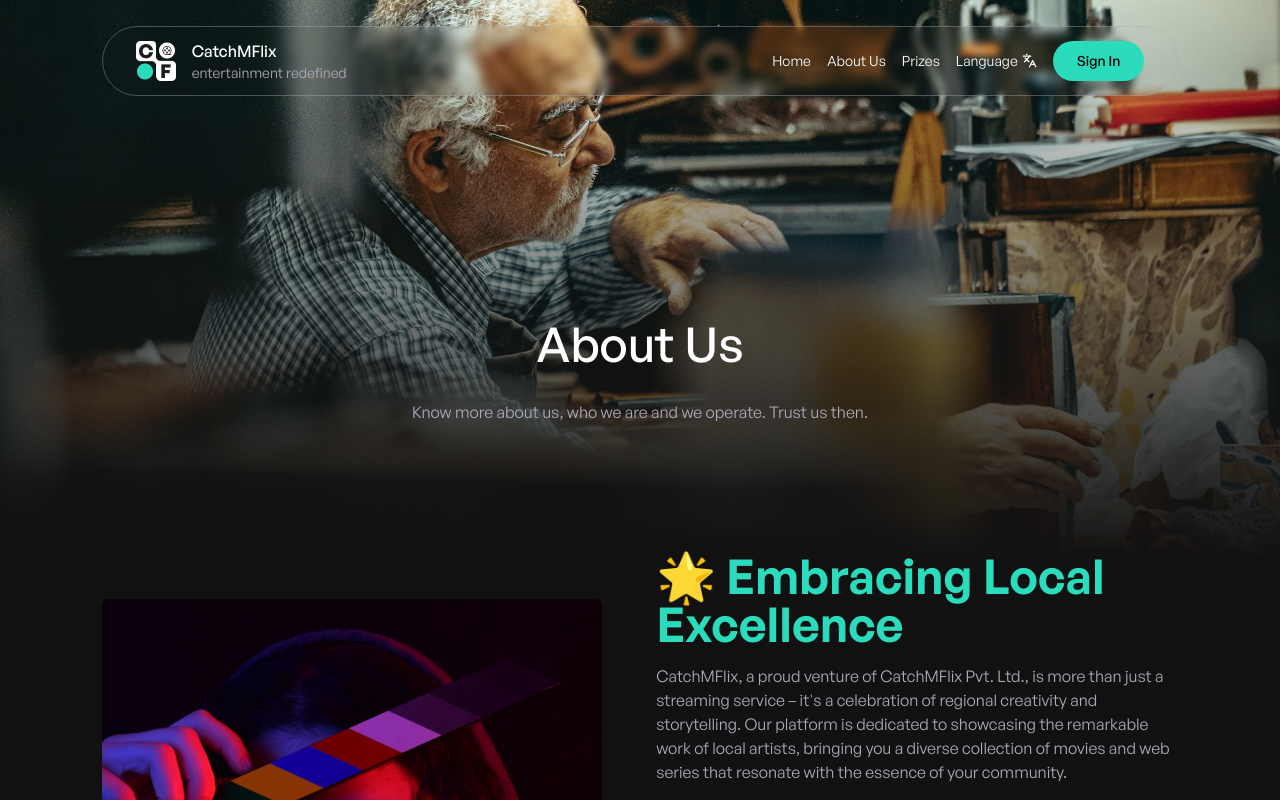
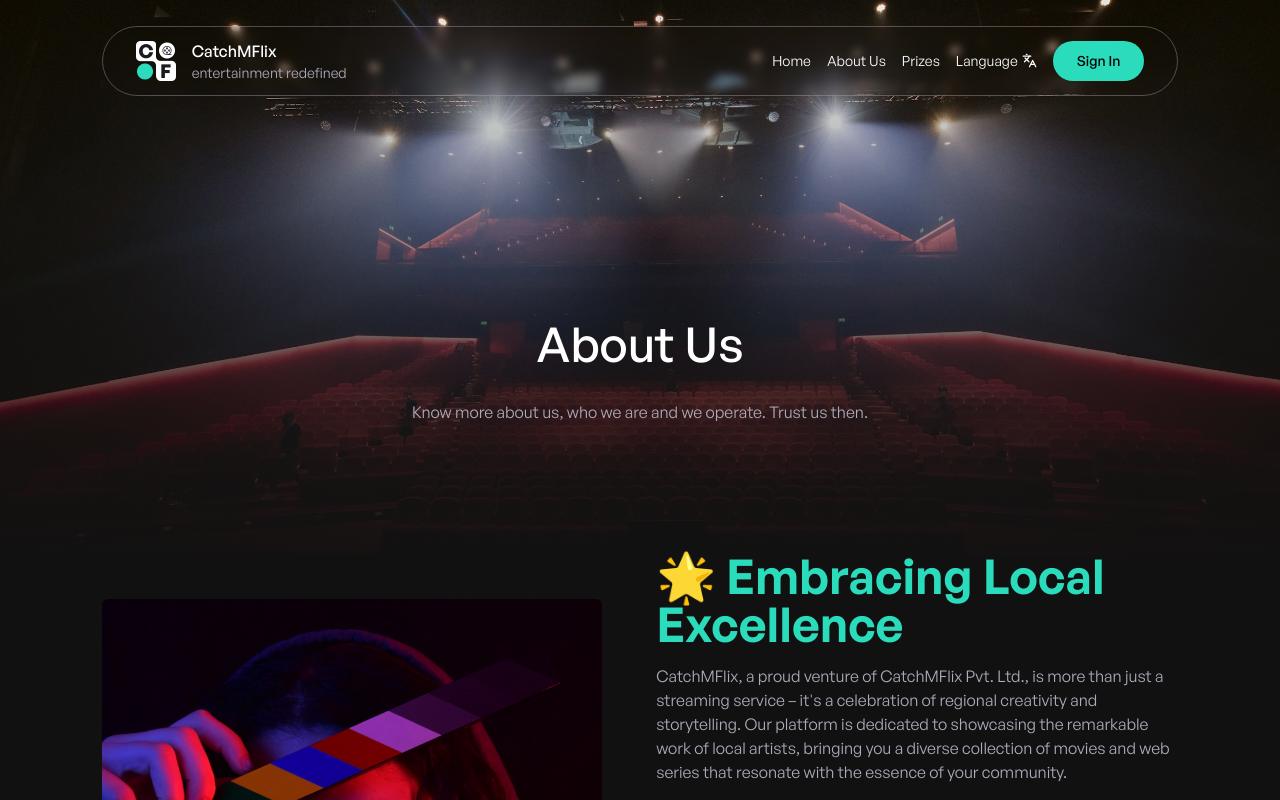
Before and after one commit to diptanshumahish/catchmflix, a Next.js app: page /about-us in a window 1280 px wide. Shown: the top 800 px of the page. Built offline with nearby package versions, Linux system fonts and the light colour scheme.

Commit message:
changed image

```diff
--- a/src/app/about-us/page.tsx
+++ b/src/app/about-us/page.tsx
@@ -8,7 +8,7 @@ export default function page() {
     return (
         <div>
             <ImageGradientHeader
-                imageLink={static_images.dummyBackgrounds[5]}
+                imageLink={static_images.dummyBackgrounds[7]}
             />
             <div className="flex flex-col gap-8 items-center  pt-[40vh] justify-center w-full">
                 <h2 className="z-10 lg:text-5xl text-3xl font-medium text-white lg:max-w-[30%] text-center">
--- a/src/static/static_images.ts
+++ b/src/static/static_images.ts
@@ -8,6 +8,7 @@ export const static_images = {
         "/dummy/back2.jpg",
         "/dummy/back3.jpg",
         "/dummy/back4.jpg",
+        "/dummy/dummy8.jpg",
     ],
     circleSymbol: "/symbols/circles.svg",
     dotSymbol: "/symbols/dots.svg",
```
Also changed, not shown: public/dummy/dummy8.jpg (added).
